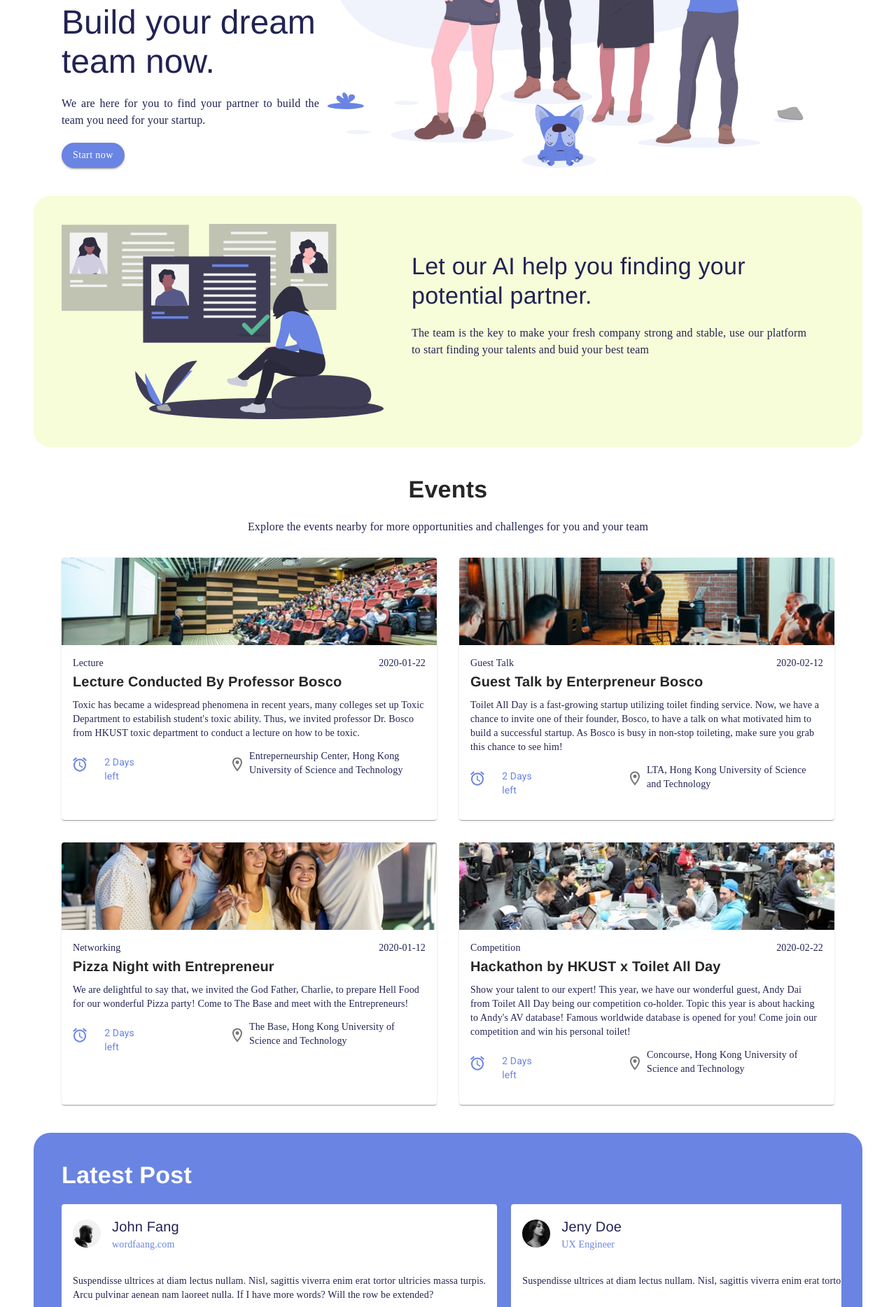
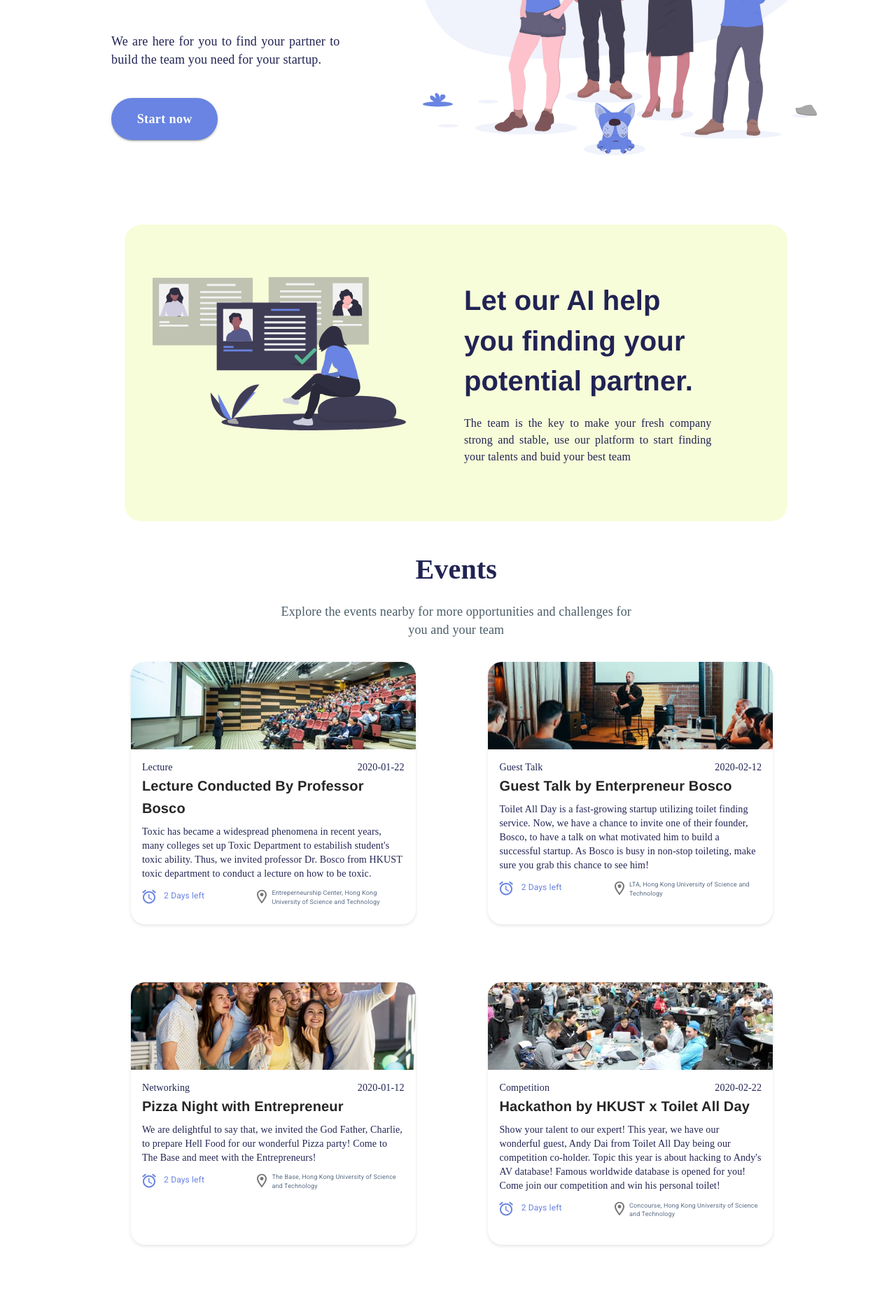
Before and after one commit to BoscoTin/COMP4021-Frontend, a Next.js app: page / in a window 1280 px wide. Shown: the part 420-2288 px from the top of the page at 70% size. Built offline with nearby package versions, Linux system fonts and the light colour scheme.

Commit message:
additional update for the padding of pages

```diff
--- a/pages/index.js
+++ b/pages/index.js
@@ -19,6 +19,7 @@ import {
 
 import { makeStyles } from "@material-ui/core/styles";
 import { fade } from "@material-ui/core/styles/colorManipulator";
+import Box from "@material-ui/core/Box";
 
 /*
   please define css style here, using camel style name
@@ -49,6 +50,7 @@ const useStyles = makeStyles((theme) => ({
 
   gitem: {
     padding: theme.spacing(5),
+    marginLeft:"5%"
   },
   startButton: {
     backgroundColor: theme.palette.primary.main,
@@ -56,6 +58,33 @@ const useStyles = makeStyles((theme) => ({
     "&:hover": {
       backgroundColor: theme.palette.primary.main,
     },
+    marginBottom:"5%",
+    width: "35%",
+    height: "60px"
+  },
+  latest_post:{
+    marginLeft:"9%",
+    marginRight:"9%",
+    width:"82%"
+  },
+  explore:{
+    marginLeft:"7%",
+    marginRight:"9%",
+    width:"93%",
+    borderRadius:"50px"
+  },
+  AI_block:{
+    marginLeft:"11%",
+    marginRight:"9%",
+    width:"80%",
+  },
+  AI_block_pic:{
+    marginTop:"4%"
+  },
+  Top_Layer:{
+    marginLeft:"6%",
+    marginBottom:"5%",
+    width:"95%"
   },
 
   gridList: {
@@ -63,6 +92,7 @@ const useStyles = makeStyles((theme) => ({
     flexWrap: "nowrap",
     // Promote the list into his own layer on Chrome. This cost memory but helps keeping high FPS.
     transform: "translateZ(0)",
+
   },
 }));
 
@@ -72,18 +102,19 @@ function TopLayer(props) {
   return (
     <Grid
       container
-      className={classes.responsive_padding}
+      className={clsx(classes.responsive_padding,classes.Top_Layer)}
       alignItems="flex-end"
     >
-      <Grid item xs={12} md={4}>
-        <Typography variant="h3" color="textPrimary">
+      <Grid item xs={12} md={5}>
+        <Box fontFamily={"Asap"} color="textPrimary" fontSize={"80px"} fontWeight={"bold"}>
           Build your dream team now.
-        </Typography>
+        </Box>
         <br />
-        <Typography variant="body1" align="justify">
+        <Box fontFamily={"Asap"} color="textPrimary" fontSize={"18px"} align="justify"
+             style={{maxWidth:"75%",marginBottom:"5%"}}>
           We are here for you to find your partner to build the team you need
           for your startup.
-        </Typography>
+        </Box>
         <br />
         <Button
           className={classes.startButton}
@@ -91,13 +122,17 @@ function TopLayer(props) {
           component={Link}
           variant="contained"
         >
-          <Typography variant="button" color="textSecondary">
+          <Box fontFamily={" Asap"}
+               fontWeight={"bold"}
+               fontSize={"18px"}
+               line-height={"160%"}
+               color="#FFFFFF">
             Start now
-          </Typography>
+          </Box>
         </Button>
       </Grid>
 
-      <Grid item xs={12} md={8}>
+      <Grid item xs={12} md={7}>
         <img className={classes.fullwidth} src="padding_1.svg" />
       </Grid>
     </Grid>
@@ -111,19 +146,20 @@ function AIBlock(props) {
     <Grid
       container
       className={clsx(
-        classes.responsive_padding,
-        classes.round_block,
-        classes.second_transparent_bg
+          classes.responsive_padding,
+          classes.round_block,
+          classes.second_transparent_bg,
+          classes.AI_block
       )}
     >
-      <Grid item xs={12} md={5}>
+      <Grid item xs={12} md={5} className={classes.AI_block_pic}>
         <img className={classes.fullwidth} src="padding_2.svg" />
       </Grid>
 
-      <Grid item xs={12} md={7} className={classes.gitem}>
-        <Typography variant="h4" color="textPrimary">
+      <Grid item xs={12} md={6} className={classes.gitem}>
+        <Box fontFamily={"Helvetica"} color="textPrimary" fontWeight={"bold"} fontSize={"40px"}>
           Let our AI help you finding your potential partner.
-        </Typography>
+        </Box>
         <br />
         <Typography variant="body1" align="justify">
           The team is the key to make your fresh company strong and stable, use
@@ -138,20 +174,23 @@ function Explore(props) {
   const { classes } = props;
 
   return (
-    <Grid container spacing={4} className={clsx(classes.responsive_padding)}>
+    <Grid container spacing={4}
+          className={clsx(classes.responsive_padding, classes.explore)}>
       <Grid item xs={12}>
-        <Typography variant="h4" align="center">
+        <Box style={{marginRight:"6%"}} align="center"
+             fontFamlty={"Helvetica"} fontSize={"40px"} fontWeight={"bold"}>
           <strong>Events</strong>
-        </Typography>
+        </Box>
         <br />
-        <Typography variant="body1" align="center">
+        <Box align="center" style={{maxWidth:"52%",marginLeft:"21%"}}
+             fontFamily={"Avenir"} fontSize={"18px"} fontWeight={"500"} color={"#4B5D68"}>
           Explore the events nearby for more opportunities and challenges for
           you and your team
-        </Typography>
+        </Box>
       </Grid>
 
       {EventsDemo.map((event) => (
-        <Grid item key={event.id} xs={12} md={6}>
+        <Grid item key={event.id} xs={12} md={6} style={{marginBottom:"5%"}}>
           <EventCard data={event} />
         </Grid>
       ))}
@@ -165,23 +204,25 @@ function LatestPosts(props) {
   return (
     <div
       className={clsx(
-        classes.round_block,
-        classes.responsive_padding,
-        classes.first_bg
+          classes.round_block,
+          classes.responsive_padding,
+          classes.first_bg,
+          classes.latest_post
       )}
     >
-      <Typography variant="h4" color="textSecondary">
+      <Typography variant="h4" color="textSecondary"
+                  style={{marginTop:"5%", marginBottom:"5%", marginLeft:"3%"}}>
         <strong>Latest Post</strong>
       </Typography>
       <br />
       <GridList
         className={classes.gridList}
         spacing={20}
-        cols={1.75}
+        cols={2.5}
         cellHeight="auto"
       >
         {LPostsDemo.map((post) => (
-          <GridListTile key={post.id}>
+          <GridListTile key={post.id} style={{marginLeft:"3%",marginRight:"-3%",marginBottom:"3%"}}>
             <LatestCard data={post} />
           </GridListTile>
         ))}
--- a/pages/questionaire.js
+++ b/pages/questionaire.js
@@ -84,7 +84,8 @@ const useStyles = makeStyles((theme) => ({
     display: "flex",
     justifyContent: "space-between",
     marginTop:"2%",
-    marginRight:"3%"
+    marginRight:"3%",
+    marginBottom:"2%"
   },
   PaginatorRoot: {
     justifyContent: "flex-end",
--- a/pages/signup.js
+++ b/pages/signup.js
@@ -32,7 +32,7 @@ const useStyles = makeStyles((theme) => ({
         background:"#6984E2"
     }, ContentMarginLeft:{
         marginTop:"9%",
-        marginLeft:"15%",
+        marginLeft:"12%",
     },TextWidth:{
         width:"44%"
     },
@@ -40,7 +40,7 @@ const useStyles = makeStyles((theme) => ({
     InputTextLayer:{
         marginTop:"-10%",
         marginBottom:"15%",
-        width:"70%",
+        width:"76%",
         background:"#FFFFFF",
         borderRadius:"4px",
         boxShadow: "0px 2px 4px rgba(0, 0, 0, 0.14), 0px 3px 4px rgba(0, 0, 0, 0.12), 0px 1px 5px rgba(0, 0, 0, 0.2)"
@@ -194,7 +194,7 @@ function Heading(props){
                     profile
                 </Box>
             </Box>
-            <img src={"register_1.svg"} height={"90%"} width={"25%"}/>
+            <img src={"register_1.svg"} height={"90%"} width={"30%"}/>
         </Box>
     );
 }
--- a/src/components/EventCard.js
+++ b/src/components/EventCard.js
@@ -12,7 +12,9 @@ import { makeStyles } from "@material-ui/core/styles";
 
 const useStyles = makeStyles((theme) => ({
   root: {
-    width: "100%",
+    width: "85%",
+    borderRadius:"20px",
+    boxShadow: "0px 2px 4px rgba(96, 97, 112, 0.16), 0px 0px 1px rgba(40, 41, 61, 0.04)"
   },
   spacearound: {
     display: "flex",
@@ -38,15 +40,16 @@ const useStyles = makeStyles((theme) => ({
 }));
 function RemainingDates({ text }) {
   return (
-      <Box style={{ maxWidth: "50%",marginTop:"2.5%",marginLeft:"5%",marginRight:"25%" }}
-           fontFamily="Roboto"  color={"#6984E2"} >
+      <Box style={{ maxWidth: "50%",marginTop:"1.5%",marginLeft:"3%",marginRight:"20%" }}
+           fontFamily="Roboto"  color={"#6984E2"} fontSize={"12px"}>
         {text}
       </Box>
   );
 }
 function Location({ text }){
   return (
-      <Box variant="body2" style={{ maxWidth: "50%", marginLeft:"2%", marginTop:"1%"}} >
+      <Box style={{ maxWidth: "50%", marginLeft:"2%", marginTop:"1%"}}
+           fontFamily="Roboto" color={"#5D6F88"} fontSize={"9px"} >
         {text}
       </Box>
   );
--- a/src/components/Layout/public/Appbar.js
+++ b/src/components/Layout/public/Appbar.js
@@ -29,7 +29,7 @@ export default function (props) {
   return (
     <AppBar className={classes.appbar}>
       <Toolbar>
-        <IconButton component={Link} href="/">
+        <IconButton component={Link} href="/" style={{marginLeft:"10%"}}>
           <AppLogo fontSize="large"/>
         </IconButton>
 
@@ -41,7 +41,7 @@ export default function (props) {
 
         {/* here loop the buttons with the array */}
         {barButtons.map((e, index) => (
-          <Button key={e.url} component={Link} href={e.url}>
+          <Button key={e.url} component={Link} href={e.url} style={{marginRight:"2%"}}>
             <Typography variant="button">
               {pathname === e.url ? (
                 <strong>{e.show.en_us}</strong>
@@ -53,10 +53,11 @@ export default function (props) {
         ))}
 
         <Button className={classes.loginButton}
-          component={Link}
-          href="login"
-          variant="contained"
-          endIcon={<ArrowForward className={classes.loginArrow}/>}
+                component={Link}
+                href="login"
+                variant="contained"
+                endIcon={<ArrowForward className={classes.loginArrow}/>}
+                style={{marginRight:"8%"}}
         >
           Sign In
         </Button>
--- a/src/components/Layout/public/Footer.js
+++ b/src/components/Layout/public/Footer.js
@@ -1,7 +1,7 @@
 import React from "react";
 
 import { Box ,Grid, Typography, IconButton,Button } from "@material-ui/core";
-import { Facebook, Twitter, Instagram } from "@material-ui/icons";
+import {Facebook, Twitter, Instagram, ArrowForward} from "@material-ui/icons";
 
 import Link from "../../Link";
 import clsx from "clsx";
@@ -27,9 +27,9 @@ export default function (props) {
             </Button>
             <Button className={clsx(classes.footButton,classes.footButtonMargin2,classes.footButtonStyle2)}
                     href="/signup"
-                    component={Link}>
-
-                Get Start<img src={"arrow.svg"} className={classes.footArrow}/>
+                    component={Link}
+                    endIcon={<ArrowForward className={classes.loginArrow}/>}>
+                Get Start
             </Button>
             <br/>
             <Typography color={"#4B5D68"}>
```
